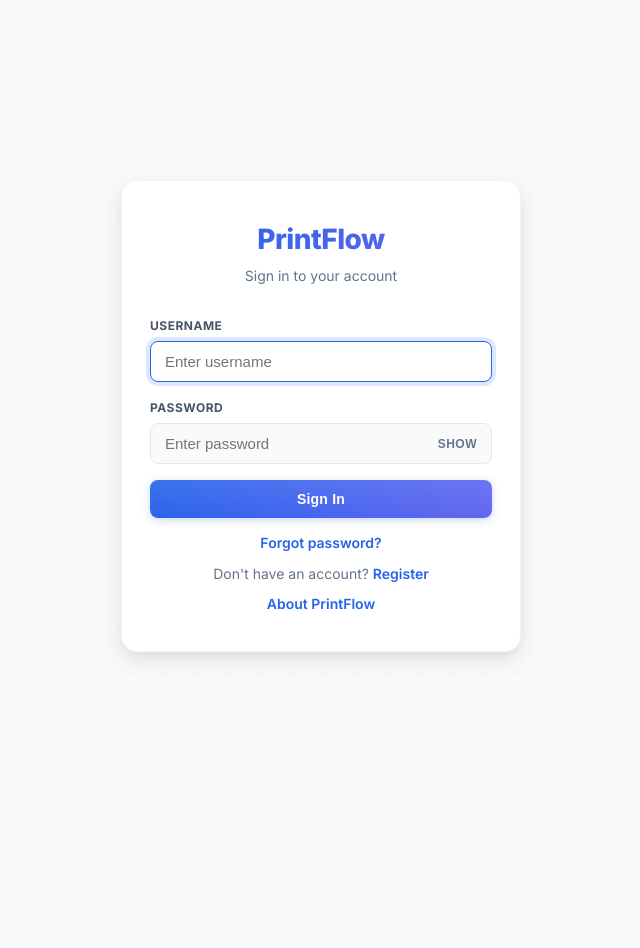
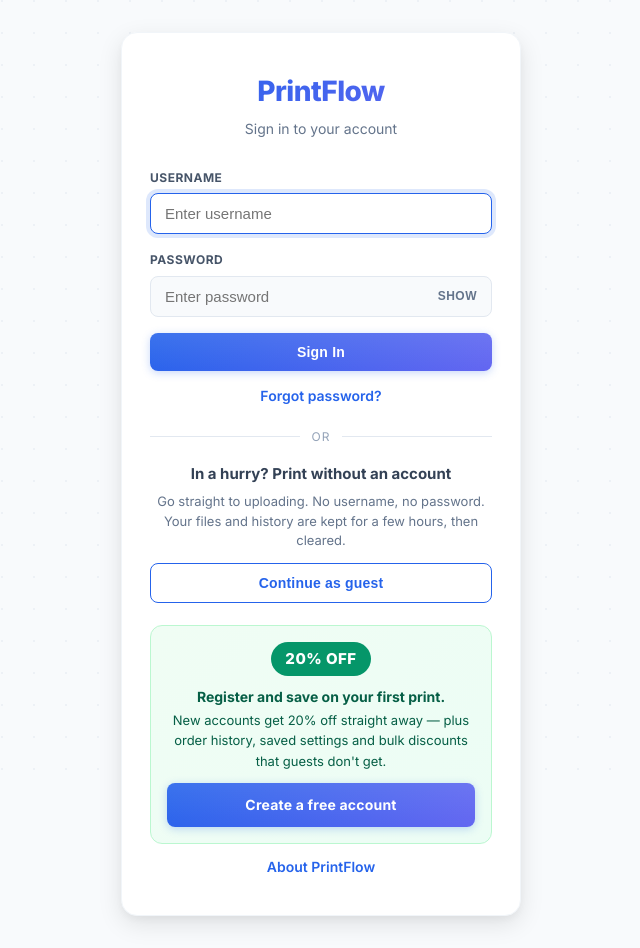
Before and after one commit to omshukla001/printflow, a Flask app: page /login in a window 1280 px wide. Shown: the whole page, without its empty margins (319-959 px from the left). Before the commit the page ends 674 px from the top, so only its background shows below. Run offline with Flask 3, Linux system fonts and the light colour scheme; data that the repository does not hold is empty; parts of the project's set-up code (start-up, migrations or seed data) failed here and were passed over.

Commit message:
Guest printing, a signup offer, an animated done screen, and honest stock alerts
Stock: the dashboard reported "out of A4 paper" and "out of black toner" on a
shop where nothing was wrong. seed_defaults creates rows at quantity 0 and
is_out is quantity <= 0, so every seeded item read as empty from the moment it
existed. Nothing reads the printer — this is a manual ledger nobody had filled
in, and it was crying wolf long before it could ever be right. Items are now
silent until someone counts them; the first restock or stocktake turns their
warnings on. Entering a count of zero against a row already at zero still
counts, because that is exactly how a shop says "we really are out".

Guest printing: a walk-in who wants one page should not have to invent a
username and password with people queuing behind them. POST /guest creates a
throwaway account and signs them in. The account is real, since jobs and
pricing key off a user, but temporary and earns no vouchers — is_eligible
already excluded guests. Rate limited, being the only endpoint that writes a
user row for an anonymous caller.

Signup offer: every new account now gets the welcome discount, not only
invited ones, and the login page leads with it. Skipped when a referral code
already granted one — two welcome vouchers on an account would let a single
order spend both. get_settings returns an explicit typed dict, so the new keys
had to be added there too; without that signup_percent read None and the whole
campaign silently did nothing.

Done screen: the tick is drawn as SVG and strokes itself on, ring first. It
scales to any monitor and needs no font that might lack the glyph.

Print overhead 12s -> 15s. Observed at the counter: the countdown reached zero
about two seconds before the printer stopped. Erring long is the safe
direction, since the "collect your papers" screen keys off this estimate and
showing it early sends someone to a printer still running.

Co-Authored-By: Claude Opus 5 (1M context) <noreply@anthropic.com>
Claude-Session: https://claude.ai/code/session_019qGDHqycXfBb1iduEKfVmQ

```diff
--- a/app/models.py
+++ b/app/models.py
@@ -509,6 +509,11 @@ class StockItem(db.Model):
     printer_id = db.Column(db.String(64), nullable=True, index=True)
 
     quantity = db.Column(db.Integer, default=0)        # sheets, or pages of toner left
+    # Off until somebody actually counts the stock. A seeded row sits at
+    # quantity 0, which is indistinguishable from genuinely empty — without
+    # this the shop is told it is out of paper and toner from the day it opens.
+    # Set automatically by the first restock or adjustment.
+    tracking_enabled = db.Column(db.Boolean, default=False)
     low_threshold = db.Column(db.Integer, default=100)
     unit_cost = db.Column(db.Float, default=0.0)       # ₹ per sheet / per page
     updated_at = db.Column(db.DateTime, default=utcnow, onupdate=utcnow)
--- a/app/routes/auth.py
+++ b/app/routes/auth.py
@@ -4,7 +4,7 @@ from flask_login import login_user, logout_user, login_required, current_user
 import bcrypt
 from app.extensions import db, limiter
 from app.models import User, utcnow
-from app.services import audit, mailer, offers, password_reset
+from app.services import audit, mailer, offers, password_reset, guest as guest_service
 
 auth_bp = Blueprint('auth', __name__)
 
@@ -89,7 +89,34 @@ def login():
 
         flash('Invalid username or password.', 'error')
 
-    return render_template('auth/login.html')
+    return render_template('auth/login.html', signup_percent=offers.signup_percent())
+
+
+@auth_bp.route('/guest', methods=['POST'])
+@limiter.limit(lambda: current_app.config.get('RATE_LIMIT_GUEST', '5 per minute; 40 per hour'))
+def guest_print():
+    """Print without registering — a throwaway account, created and signed in.
+
+    A walk-in who wants one page should not have to invent a username and
+    password at the counter with people waiting behind them. The account is
+    real (jobs, pricing and the queue all key off a user) but temporary, and
+    it earns no vouchers — offers.is_eligible already excludes guests.
+
+    Rate limited because this is the one endpoint that creates a database row
+    for an anonymous caller.
+    """
+    if current_user.is_authenticated:
+        return redirect(url_for('auth.index'))
+
+    hours = int(current_app.config.get('GUEST_ACCOUNT_HOURS', 4))
+    user, _password = guest_service.create_guest(hours=hours)
+    login_user(user, remember=False,
+               duration=timedelta(hours=hours))
+    audit.record('user.guest_self_service', target_type='user', target_id=user.id)
+    db.session.commit()
+    flash('You are printing as a guest. Your files and history are kept for '
+          f'{hours} hours.', 'info')
+    return redirect(url_for('user.dashboard'))
 
 
 @auth_bp.route('/register', methods=['GET', 'POST'])
@@ -143,6 +170,7 @@ def register():
 
         # A bad or closed referral code must never cost someone their signup.
         referral_code = (request.form.get('referral_code') or '').strip().upper()
+        voucher = None
         if referral_code:
             _, voucher, problem = offers.register_referral(user, referral_code)
             if voucher is not None:
@@ -150,6 +178,14 @@ def register():
                       'success')
             elif problem:
                 flash(problem, 'error')
+
+        # Only when the referral did not already hand them one — two welcome
+        # vouchers on one account would let a single order spend both.
+        if voucher is None:
+            voucher = offers.grant_signup_voucher(user)
+            if voucher is not None:
+                flash(f'Welcome! {voucher.discount_percent:g}% off your first print '
+                      'is waiting in your account.', 'success')
 
         flash('Account created! Please log in.', 'success')
         return redirect(url_for('auth.login'))
--- a/app/services/compat.py
+++ b/app/services/compat.py
@@ -52,6 +52,9 @@ COLUMN_ADDITIONS = [
     ('print_jobs', 'print_quality', "VARCHAR(10) DEFAULT 'normal'"),
     ('print_jobs', 'collate', 'BOOLEAN DEFAULT 1'),
     ('print_jobs', 'printing_started_at', 'DATETIME'),
+
+    # stock_items
+    ('stock_items', 'tracking_enabled', 'BOOLEAN DEFAULT 0'),
 
     # kiosk_state
     ('kiosk_state', 'token_expires_at', 'DATETIME'),
--- a/app/services/offers.py
+++ b/app/services/offers.py
@@ -33,6 +33,9 @@ DEFAULTS = {
     'referral_max_discount': '50',      # ₹ cap on either side
     'referral_limit': '50',             # first N successful referrals
     'referral_reward_days': '0',        # voucher lifetime; 0 = never expires
+    'signup_enabled': '1',              # every new account, not just invited ones
+    'signup_percent': '20',             # off the first print
+    'signup_max_discount': '50',        # ₹ cap
     'bulk_enabled': '1',
     'offers_stack': '1',                # allow bulk + voucher on one order
     # Plain text — the page draws its own icon. Emoji here would render as an
@@ -65,6 +68,9 @@ def get_settings():
         'referral_max_discount': _int('referral_max_discount'),
         'referral_limit': _int('referral_limit'),
         'referral_reward_days': _int('referral_reward_days'),
+        'signup_enabled': _flag('signup_enabled'),
+        'signup_percent': _int('signup_percent'),
+        'signup_max_discount': _int('signup_max_discount'),
         'bulk_enabled': _flag('bulk_enabled'),
         'offers_stack': _flag('offers_stack'),
         'offers_headline': get_setting('offers_headline', DEFAULTS['offers_headline']),
@@ -149,6 +155,33 @@ def grant_voucher(user, source, percent, max_discount, description,
     if commit:
         db.session.commit()
     return voucher
+
+
+def signup_percent():
+    """Headline discount for registering, or 0 when the campaign is off."""
+    settings = get_settings()
+    if not settings.get('signup_enabled'):
+        return 0
+    return float(settings.get('signup_percent') or 0)
+
+
+def grant_signup_voucher(user, commit=True):
+    """The welcome discount every new account gets.
+
+    Skipped for anyone who arrived on a referral code: that already granted a
+    welcome voucher, and handing out two would let one order take both. The
+    caller decides, since it knows whether the referral was applied.
+    """
+    percent = signup_percent()
+    if not percent:
+        return None
+    settings = get_settings()
+    return grant_voucher(
+        user, 'signup', percent, settings.get('signup_max_discount'),
+        f'Welcome — {percent:g}% off your first print',
+        expires_days=int(settings.get('referral_reward_days') or 0),
+        commit=commit,
+    )
 
 
 def register_referral(new_user, code):
--- a/app/static/css/style.css
+++ b/app/static/css/style.css
@@ -226,6 +226,63 @@ body::before {
 }
 .auth-footer a:hover { color: var(--accent); }
 
+/* === Guest checkout and the signup offer === */
+.auth-divider {
+    display: flex;
+    align-items: center;
+    gap: 12px;
+    margin: 20px 0 16px;
+    color: var(--gray-400);
+    font-size: 12px;
+    text-transform: uppercase;
+    letter-spacing: 1px;
+}
+.auth-divider::before,
+.auth-divider::after {
+    content: '';
+    flex: 1;
+    height: 1px;
+    background: var(--gray-200);
+}
+.guest-block { text-align: center; }
+.guest-title {
+    font-size: 15px;
+    font-weight: 700;
+    color: var(--gray-700);
+    margin-bottom: 6px;
+}
+.guest-note {
+    font-size: 13px;
+    color: var(--gray-500);
+    line-height: 1.5;
+    margin-bottom: 12px;
+}
+.signup-offer {
+    margin-top: 22px;
+    padding: 16px;
+    border: 1px solid #bbf7d0;
+    background: linear-gradient(135deg, #f0fdf4, #ecfdf5);
+    border-radius: var(--radius);
+    text-align: center;
+}
+.signup-offer-badge {
+    display: inline-block;
+    background: #059669;
+    color: #fff;
+    font-weight: 800;
+    font-size: 15px;
+    letter-spacing: 0.5px;
+    padding: 5px 14px;
+    border-radius: 999px;
+    margin-bottom: 10px;
+}
+.signup-offer-text {
+    font-size: 13px;
+    color: #065f46;
+    line-height: 1.55;
+}
+.signup-offer-text strong { display: block; margin-bottom: 3px; font-size: 14px; }
+
 /* === Forms === */
 .form-group { display: flex; flex-direction: column; gap: 6px; }
 .form-group label {
--- a/app/templates/auth/login.html
+++ b/app/templates/auth/login.html
@@ -25,10 +25,41 @@
         <p class="auth-footer" style="margin-top:14px;">
             <a href="{{ url_for('auth.forgot_password') }}">Forgot password?</a>
         </p>
+
+        <div class="auth-divider"><span>or</span></div>
+
+        <div class="guest-block">
+            <div class="guest-title">In a hurry? Print without an account</div>
+            <p class="guest-note">
+                Go straight to uploading. No username, no password.
+                Your files and history are kept for a few hours, then cleared.
+            </p>
+            <form method="POST" action="{{ url_for('auth.guest_print') }}">
+                <input type="hidden" name="csrf_token" value="{{ csrf_token() }}">
+                <button type="submit" class="btn btn-outline-primary btn-block">
+                    Continue as guest
+                </button>
+            </form>
+        </div>
+
+        {% if signup_percent %}
+        <div class="signup-offer">
+            <div class="signup-offer-badge">{{ '%g'|format(signup_percent) }}% OFF</div>
+            <div class="signup-offer-text">
+                <strong>Register and save on your first print.</strong>
+                New accounts get {{ '%g'|format(signup_percent) }}% off straight away — plus
+                order history, saved settings and bulk discounts that guests don't get.
+            </div>
+            <a href="{{ url_for('auth.register') }}" class="btn btn-primary btn-block"
+               style="margin-top:12px;">Create a free account</a>
+        </div>
+        {% else %}
         <p class="auth-footer" style="margin-top:8px;">
             Don't have an account? <a href="{{ url_for('auth.register') }}">Register</a>
         </p>
-        <p class="auth-footer" style="margin-top:8px;">
+        {% endif %}
+
+        <p class="auth-footer" style="margin-top:12px;">
             <a href="{{ url_for('auth.about') }}">About PrintFlow</a>
         </p>
     </div>
```
Also changed, not shown: app/services/stock.py (+24 -0 lines), app/templates/kiosk/display.html (+33 -3 lines), config.py (+11 -1 lines).
